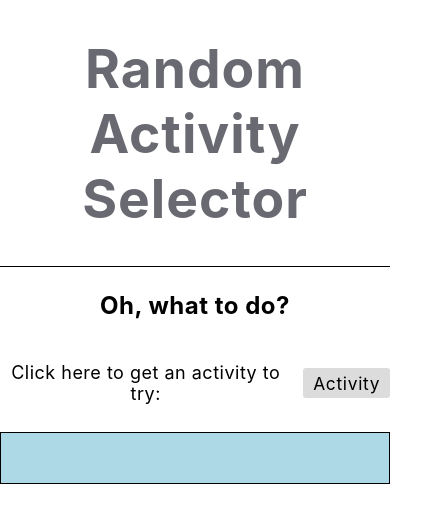
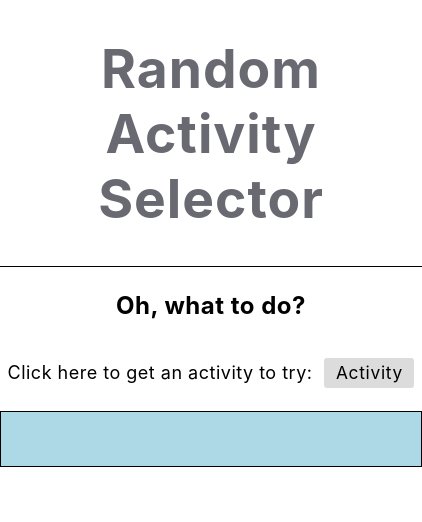
Before and after one commit to jeffberlin/Activity-Randomizer-React, a React (Create React App) app: page / in a window 390 px wide. Shown: the top 522 px of the page, 422 px wide, since content can reach past the window. Built offline with nearby package versions, Linux system fonts and the light colour scheme.

Commit message:
Aligned the activity results
Aligned the activity results. Still need to align the whole <div> and
make app responsive.

```diff
--- a/src/App.css
+++ b/src/App.css
@@ -55,10 +55,13 @@ input:active {
   transform: translateY(1px);
 }
 
-#activity {
-  height: 50px;
+.activityArea {
   border: 1px solid black;
   background-color: lightblue;
-  font-size: 20pt;
+  width: 420px;
+}
 
+#activity {
+  font-size: 24pt;
+  letter-spacing: 1px;
 }
--- a/src/App.js
+++ b/src/App.js
@@ -29,7 +29,10 @@ class App extends Component {
           <input className="App-button" type="button" value="Activity" onClick={this.randomActivity}></input>
         </div>
 
-        <div id="activity"></div>
+
+        <div className="activityArea">
+          <h5 id="activity"></h5>
+        </div>
 
       </div>
     );
--- a/src/activities.js
+++ b/src/activities.js
@@ -99,7 +99,7 @@ export default [
 	'Picnic',
 	'Corn Hole',
 	'Sun tanning',
-	'Beach',
+	'Sit on the Beach',
 	'Bird watching',
 	'Disc Golf',
 	'Ultimate Frisbee',
```
